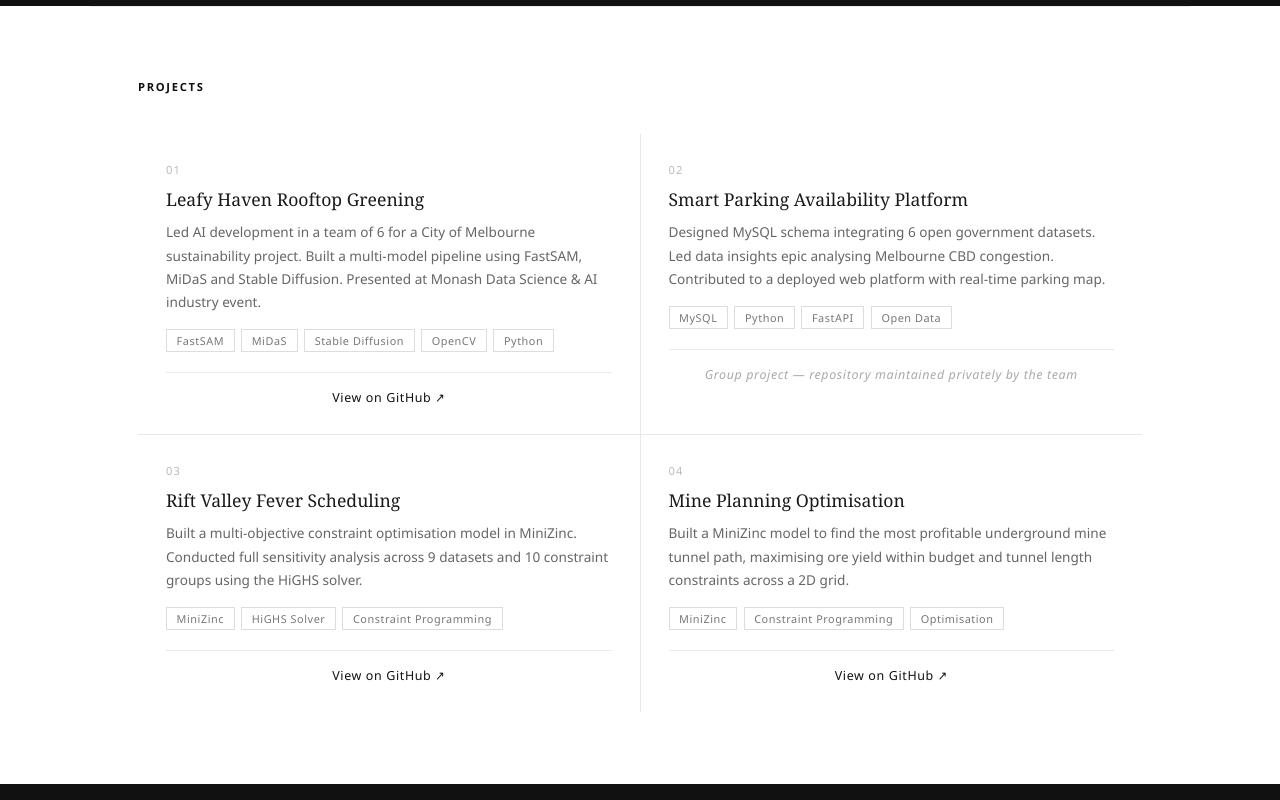
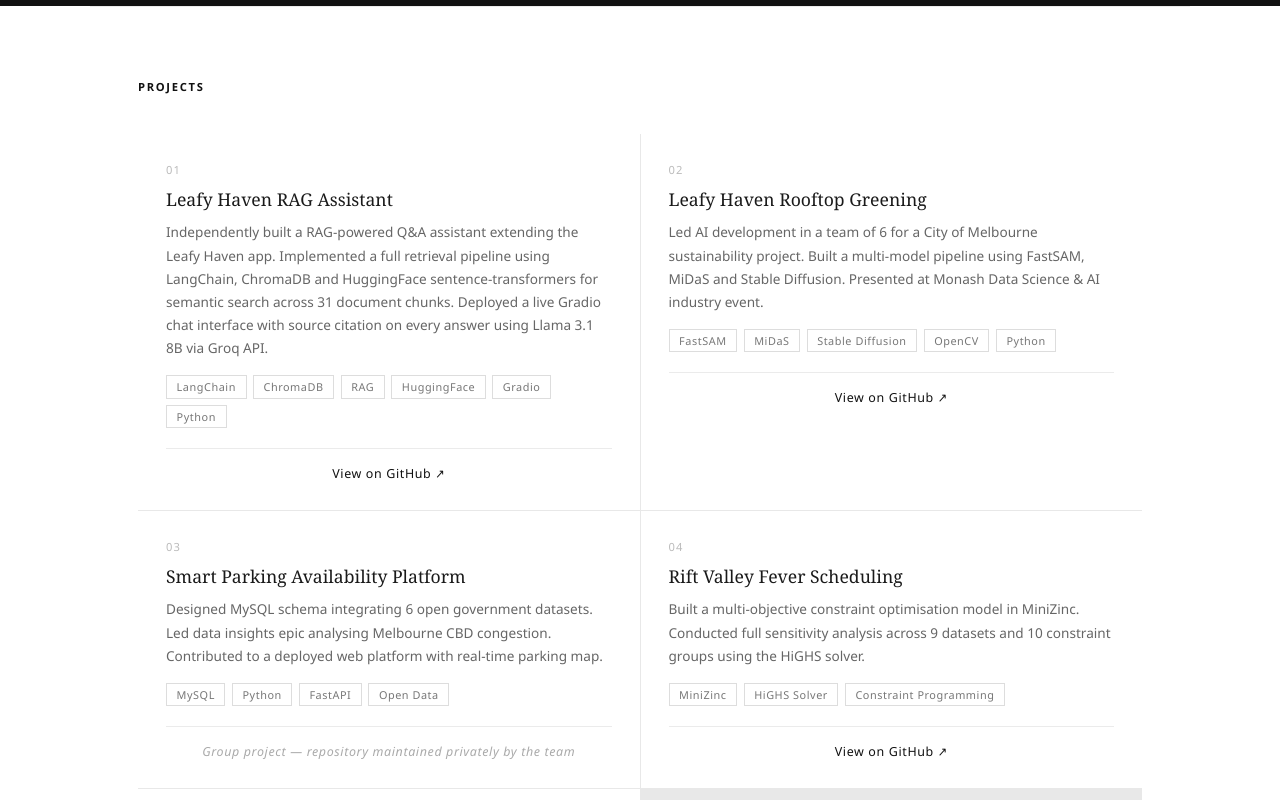
Before and after one commit to Ratch03/Portfolio, a React (Vite) app: page / in a window 1280 px wide. Shown: the part 1100-1900 px from the top of the page. Built offline with nearby package versions, Linux system fonts and the light colour scheme.

Commit message:
Revise project details and add new RAG assistant project
Updated project descriptions and added a new project about a RAG-powered Q&A assistant. Adjusted the project list and ensured all projects have relevant details.

```diff
--- a/src/components/Projects.tsx
+++ b/src/components/Projects.tsx
@@ -1,8 +1,9 @@
 const projects = [
-  { num: '01', title: 'Leafy Haven Rooftop Greening', desc: 'Led AI development in a team of 6 for a City of Melbourne sustainability project. Built a multi-model pipeline using FastSAM, MiDaS and Stable Diffusion. Presented at Monash Data Science & AI industry event.', tags: ['FastSAM', 'MiDaS', 'Stable Diffusion', 'OpenCV', 'Python'], github: 'https://github.com/Ratch03/Leafy-Haven-AI' },
-  { num: '02', title: 'Smart Parking Availability Platform', desc: 'Designed MySQL schema integrating 6 open government datasets. Led data insights epic analysing Melbourne CBD congestion. Contributed to a deployed web platform with real-time parking map.', tags: ['MySQL', 'Python', 'FastAPI', 'Open Data'], github: '' },
-  { num: '03', title: 'Rift Valley Fever Scheduling', desc: 'Built a multi-objective constraint optimisation model in MiniZinc. Conducted full sensitivity analysis across 9 datasets and 10 constraint groups using the HiGHS solver.', tags: ['MiniZinc', 'HiGHS Solver', 'Constraint Programming'], github: 'https://github.com/Ratch03/Rift-Valley-Fever-Clinical-Trial-Scheduling-MiniZinc' },
-  { num: '04', title: 'Mine Planning Optimisation', desc: 'Built a MiniZinc model to find the most profitable underground mine tunnel path, maximising ore yield within budget and tunnel length constraints across a 2D grid.', tags: ['MiniZinc', 'Constraint Programming', 'Optimisation'], github: 'https://github.com/Ratch03/Mine-Planning-Optimization' },
+  { num: '01', title: 'Leafy Haven RAG Assistant', desc: 'Independently built a RAG-powered Q&A assistant extending the Leafy Haven app. Implemented a full retrieval pipeline using LangChain, ChromaDB and HuggingFace sentence-transformers for semantic search across 31 document chunks. Deployed a live Gradio chat interface with source citation on every answer using Llama 3.1 8B via Groq API.', tags: ['LangChain', 'ChromaDB', 'RAG', 'HuggingFace', 'Gradio', 'Python'], github: 'https://github.com/Ratch03/leafy-haven-rag' },
+  { num: '02', title: 'Leafy Haven Rooftop Greening', desc: 'Led AI development in a team of 6 for a City of Melbourne sustainability project. Built a multi-model pipeline using FastSAM, MiDaS and Stable Diffusion. Presented at Monash Data Science & AI industry event.', tags: ['FastSAM', 'MiDaS', 'Stable Diffusion', 'OpenCV', 'Python'], github: 'https://github.com/Ratch03/Leafy-Haven-AI' },
+  { num: '03', title: 'Smart Parking Availability Platform', desc: 'Designed MySQL schema integrating 6 open government datasets. Led data insights epic analysing Melbourne CBD congestion. Contributed to a deployed web platform with real-time parking map.', tags: ['MySQL', 'Python', 'FastAPI', 'Open Data'], github: '' },
+  { num: '04', title: 'Rift Valley Fever Scheduling', desc: 'Built a multi-objective constraint optimisation model in MiniZinc. Conducted full sensitivity analysis across 9 datasets and 10 constraint groups using the HiGHS solver.', tags: ['MiniZinc', 'HiGHS Solver', 'Constraint Programming'], github: 'https://github.com/Ratch03/Rift-Valley-Fever-Clinical-Trial-Scheduling-MiniZinc' },
+  { num: '05', title: 'Mine Planning Optimisation', desc: 'Built a MiniZinc model to find the most profitable underground mine tunnel path, maximising ore yield within budget and tunnel length constraints across a 2D grid.', tags: ['MiniZinc', 'Constraint Programming', 'Optimisation'], github: 'https://github.com/Ratch03/Mine-Planning-Optimization' },
 ]
 
 const Projects = () => {
```
